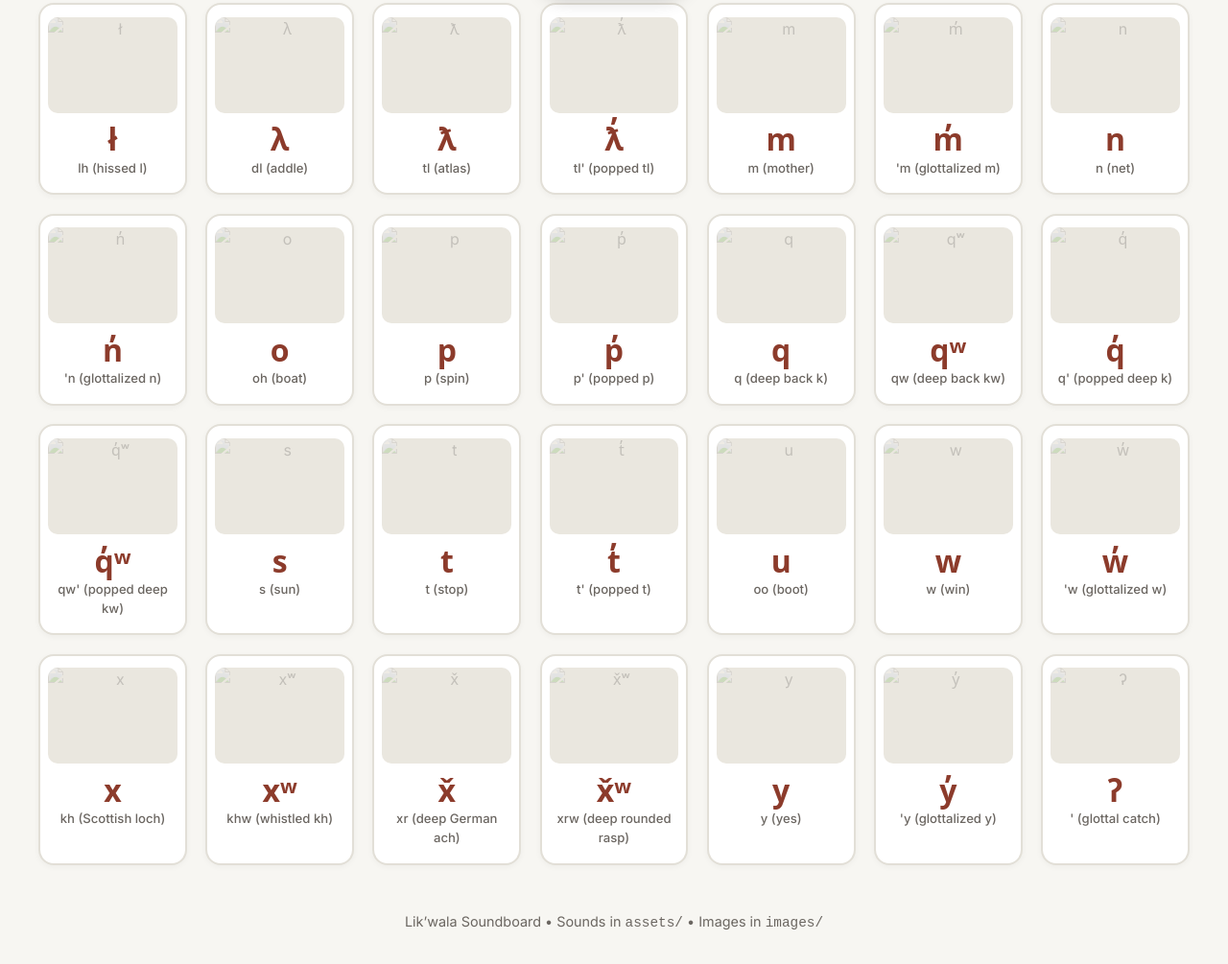
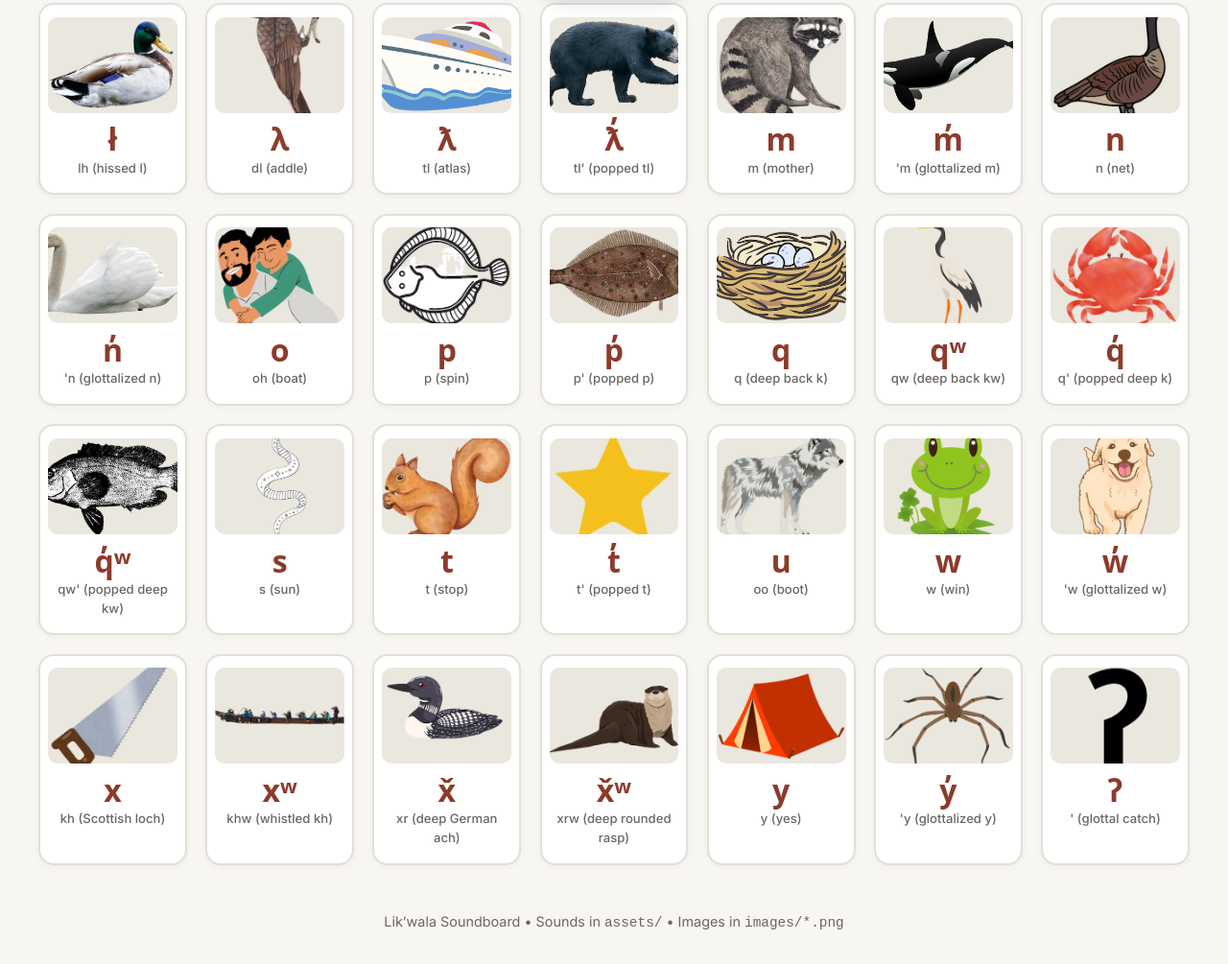
Before and after one commit to krystalhenkel/learninggames, a plain HTML site: page soundboard.html in a window 1280 px wide. Shown: the part 886-1891 px from the top of the page at 96% size. Drawn offline with Linux system fonts and the light colour scheme; a web font is replaced by a local one.

Commit message:
Add files via upload

```diff
--- a/soundboard.html
+++ b/soundboard.html
@@ -212,12 +212,12 @@
     <div id="toast" class="status-toast">Playing audio...</div>
 
     <footer>
-        <p>Likʼwala Soundboard &bull; Sounds in <code>assets/</code> &bull; Images in <code>images/</code></p>
+        <p>Likʼwala Soundboard &bull; Sounds in <code>assets/</code> &bull; Images in <code>images/*.png</code></p>
     </footer>
 
     <script>
-        // Set your image file extension here (e.g. 'jpg', 'png', 'svg', 'webp')
-        const IMAGE_EXTENSION = 'jpg';
+        // Set image file extension to PNG
+        const IMAGE_EXTENSION = 'png';
 
         const alphabetMapping = [
             { symbol: "a", file: "a", phonetic: "ah (father)" },
```
